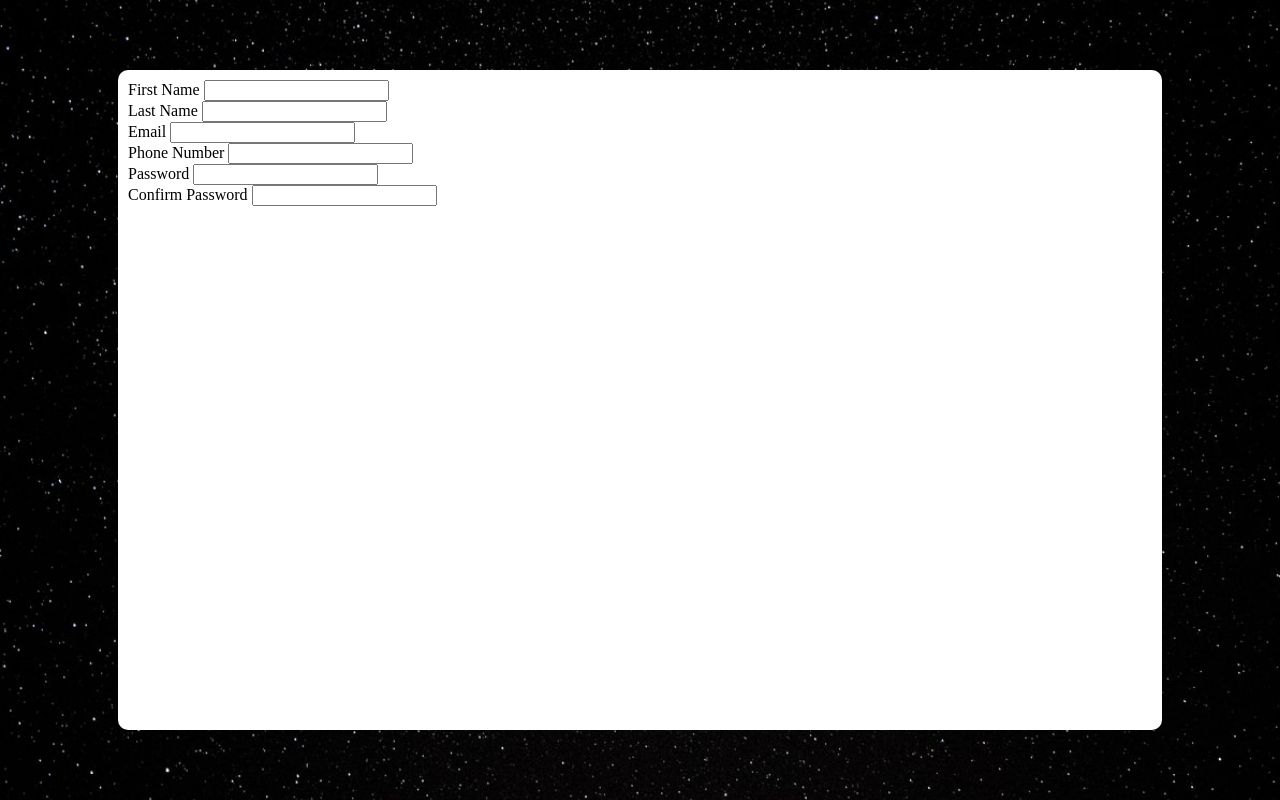
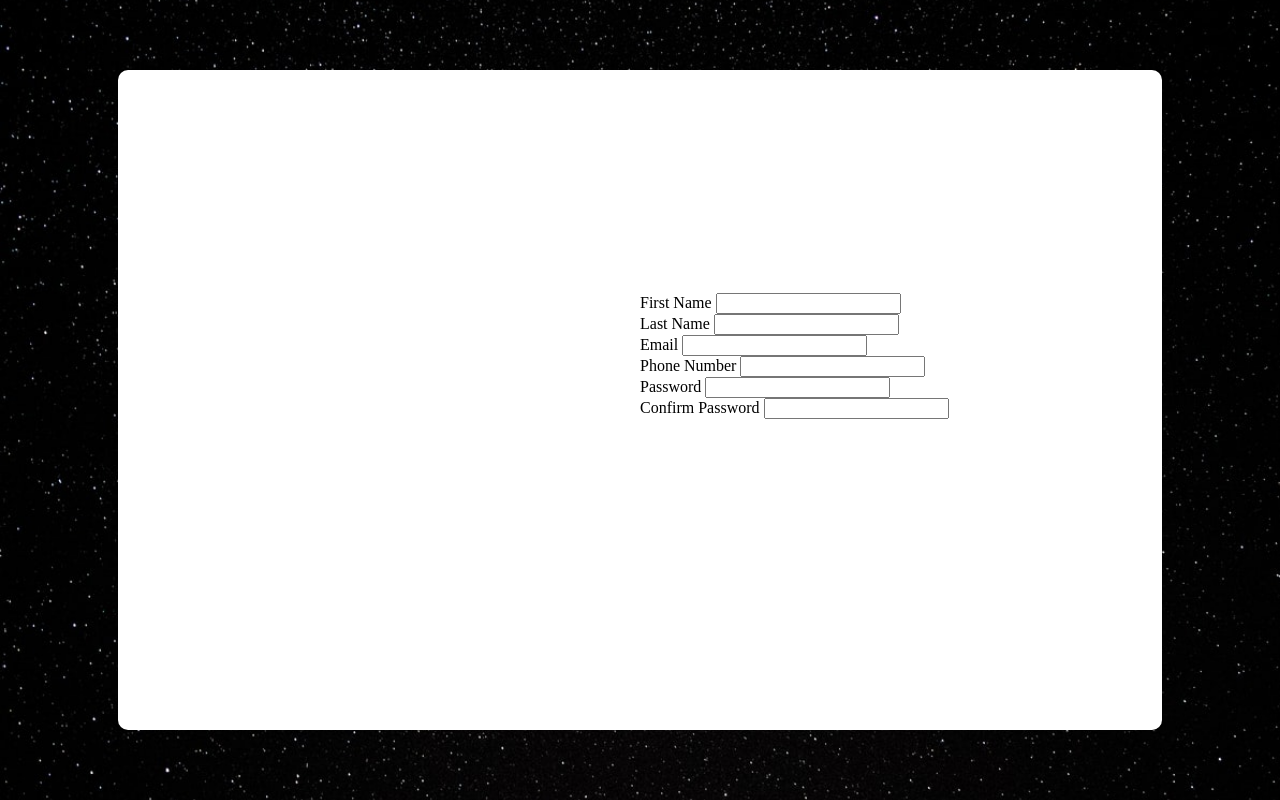
Before and after one commit to brianindy96/sign-up-form-css, a plain HTML site: page index.html in a window 1280 px wide. Drawn offline with Linux system fonts and the light colour scheme.

Commit message:
CSS Flex Layout

```diff
--- a/index.html
+++ b/index.html
@@ -41,7 +41,7 @@
                     </div>
                 </form>
             </div>
-
+            <div class="footer"></div>
 
         </div>
     </div>
--- a/style.css
+++ b/style.css
@@ -21,4 +21,22 @@ body{
     background-color: white;
     border-radius: 10px;
     padding: 10px;
+    display: flex;
 }
+
+/* Container Box-left and right size */
+.container .box-left,
+.box-right{
+    width: 50%;
+}
+
+.container .box-right{
+    display: flex;
+    flex-direction: column;
+}
+
+.description,
+.form,
+.footer{
+    flex: 1;
+}
```
